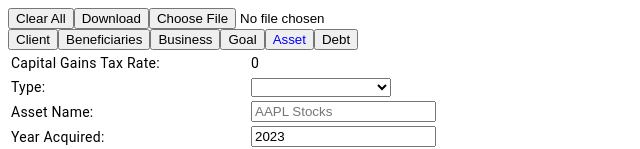
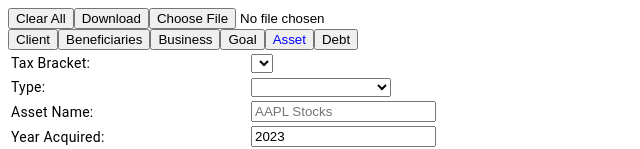
Before and after one commit to ynvtlmr/dynamic-needs-analysis, an Angular app: page /asset in a window 1280 px wide. Shown: the top 149 px of the page, without its empty margins (0-640 px from the left). Built offline with nearby package versions, Linux system fonts and the light colour scheme.

Commit message:
change Asset tax rate to be a dropdown informed by  income tax rate

```diff
--- a/src/app/asset/asset.component.html
+++ b/src/app/asset/asset.component.html
@@ -1,8 +1,14 @@
 <table>
   <!-- Capital Gains Tax Rate -->
   <tr>
-    <td>Capital Gains Tax Rate:</td>
-    <td>{{ capitalGainsTaxRate }}</td>
+    <td><label for="taxBracket">Tax Bracket:</label></td>
+    <td>
+      <select id="taxBracket" [(ngModel)]="selectedTaxBracket" (ngModelChange)="updateSelectedTaxBracket()">
+        <option *ngFor="let bracket of taxBrackets" [ngValue]="bracket">
+          ${{ bracket.minIncome }} and up - {{ bracket.taxRate * 0.5 }}%
+        </option>
+      </select>
+    </td>
   </tr>
 
   <!-- Type -->
--- a/src/app/asset/asset.component.ts
+++ b/src/app/asset/asset.component.ts
@@ -2,6 +2,7 @@ import { Component, OnInit } from '@angular/core';
 import { Beneficiary } from '../beneficiary/beneficiary.component';
 import { FormsModule } from '@angular/forms';
 import { CommonModule, DecimalPipe } from '@angular/common';
+import { TAX_BRACKETS, TaxBracket } from '../constants/tax.constant';
 import { LocalStorageService } from '../services/local-storage.service';
 import {
   FIN_INSTR_TYPES,
@@ -19,7 +20,7 @@ export interface Asset {
   isTaxable: boolean;
   isLiquid: boolean;
   isToBeSold: boolean;
-  capitalGainsTaxRate: number;
+  selectedTaxBracket: number;
   financialInstrumentTypes: string[];
   beneficiaries: Beneficiary[];
 }
@@ -42,13 +43,16 @@ export class AssetComponent implements OnInit {
   isLiquid: boolean = false;
   isToBeSold: boolean = false;
   beneficiaries: Beneficiary[] = [];
+  selectedTaxBracket: TaxBracket | undefined;
+
   capitalGainsTaxRate: number = 0;
+  taxBrackets: TaxBracket[] = [];
   financialInstrumentTypes: string[] = Array.from(FIN_INSTR_TYPES.keys());
 
   constructor(private localStorageService: LocalStorageService) {}
 
   ngOnInit(): void {
-    this.loadCapitalGainsTaxRate();
+    this.loadClientTaxBracket();
   }
 
   get currentYearsHeld(): number {
@@ -56,11 +60,23 @@ export class AssetComponent implements OnInit {
     return currentYear - this.yearAcquired;
   }
 
-  private loadCapitalGainsTaxRate(): void {
-    const selectedBracketString =
-      this.localStorageService.getItem('client')?.selectedBracket;
-    if (selectedBracketString) {
-      this.capitalGainsTaxRate = selectedBracketString.taxRate * 0.5;
+  private loadClientTaxBracket(): void {
+    const clientData = this.localStorageService.getItem('client');
+    if (clientData?.selectedBracket) {
+      const clientBracketMinIncome = clientData.selectedBracket.minIncome;
+      this.taxBrackets = TAX_BRACKETS[new Date().getFullYear()]?.[clientData.province.toUpperCase()] || [];
+      this.selectedTaxBracket = this.taxBrackets.find(
+        (bracket: TaxBracket) => bracket.minIncome === clientBracketMinIncome,
+      );
+    }
+  }
+
+  updateSelectedTaxBracket(): void {
+    if (this.selectedTaxBracket) {
+      this.capitalGainsTaxRate = this.selectedTaxBracket.taxRate * 0.5;
+      // Other logic to handle the change, like updating localStorage
+    } else {
+      this.capitalGainsTaxRate = 0;
     }
   }
 
```
